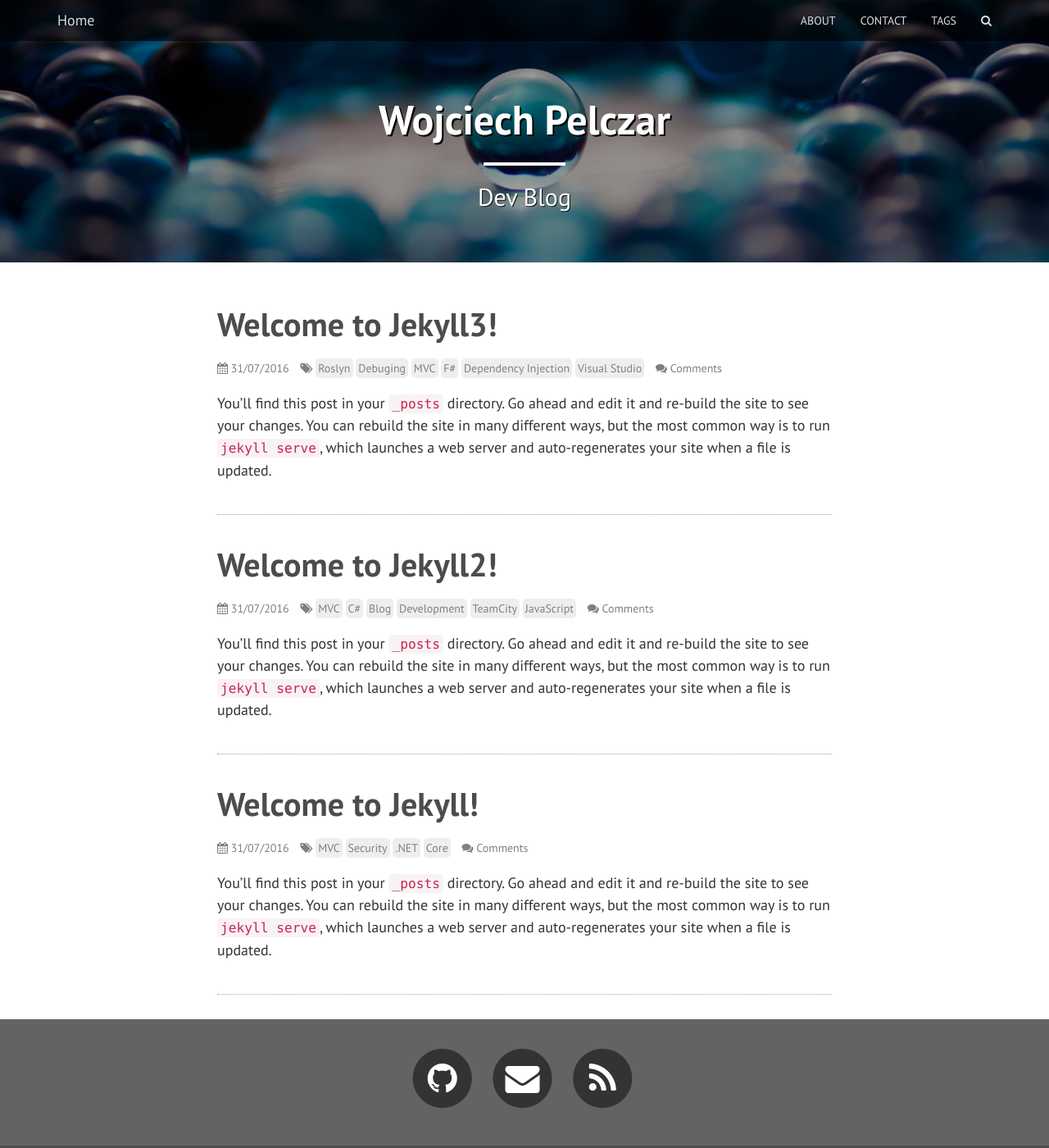
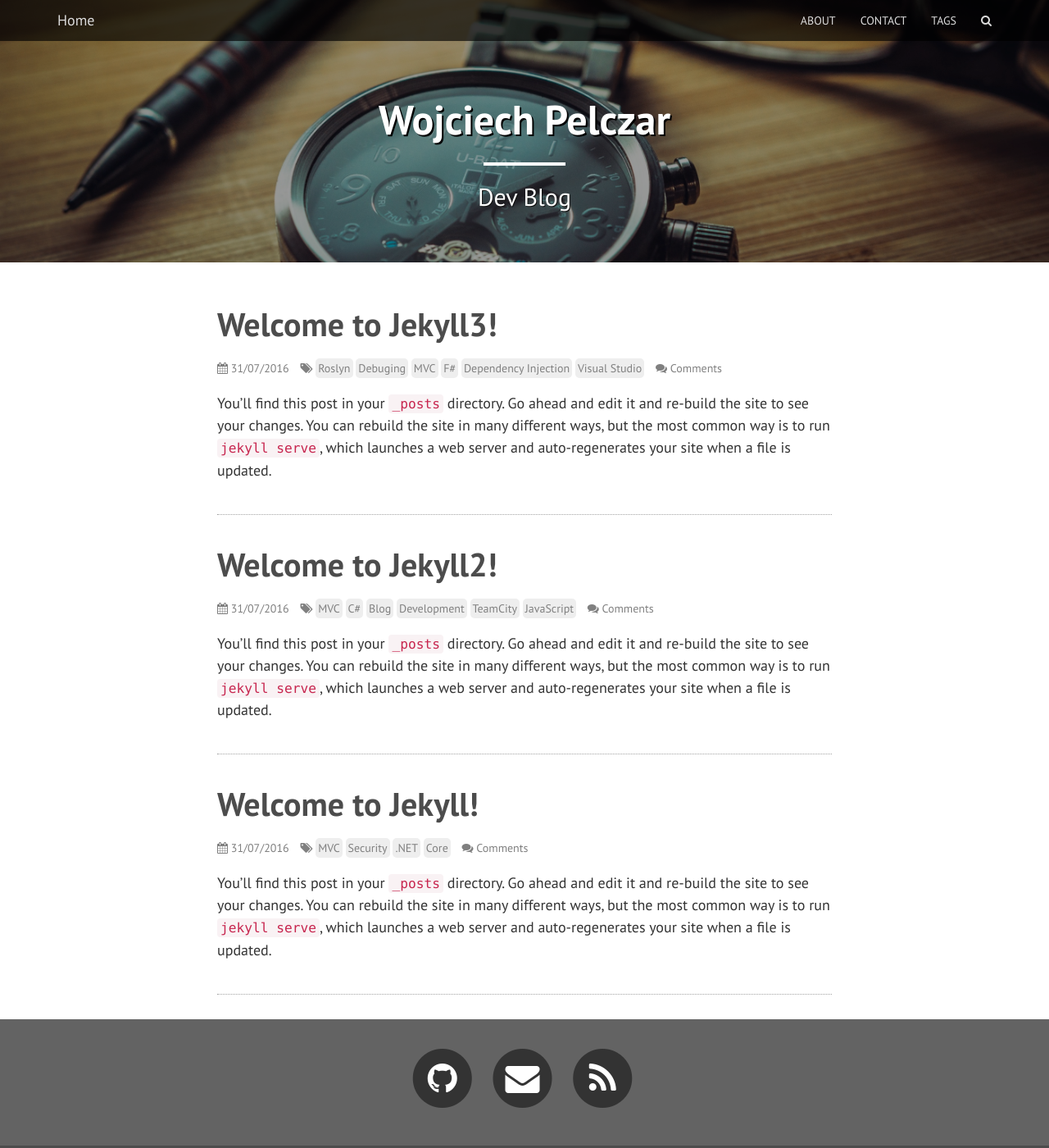
Before and after one commit to wpelczar/Blog, a Jekyll site: the page built from index.html, in a window 1280 px wide and 1400 px high. Shown: the whole window at 82% size. Built offline with Jekyll 4.4.1, drawn with Linux system fonts in a browser that asks for light colours; nearby versions of some CDN libraries; comment, search, counter and statistics services are not loaded.

Commit message:
Change img again

```diff
--- a/_sass/_header.scss
+++ b/_sass/_header.scss
@@ -1,5 +1,5 @@
 .top-bar{
-  background: $base-color-5 url("../images/blue_marbles.jpg") center center no-repeat;
+  background: $base-color-5 url("../images/pexels2.jpg") center center no-repeat;
   background-size: 100%;
   height: 320px;
   margin: 0 0 30px 0;
```
Also changed, not shown: images/blue_marbles.jpg (deleted), images/keyboard-cropped2.jpg (deleted), images/pexels2.jpg (added).
